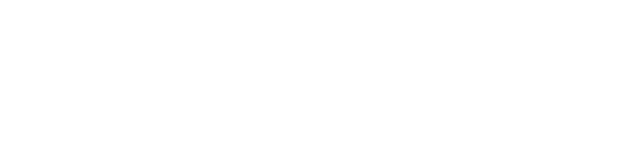
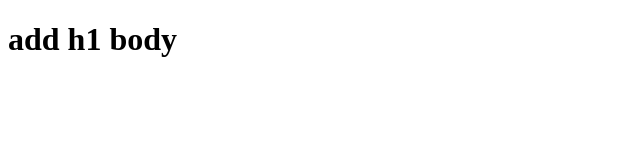
Before and after one commit to anharkamarudin98/learn-git-and-github-2, a plain HTML site: page index.html in a window 1280 px wide. Shown: the whole page, without its empty margins (0-640 px from the left). Drawn offline with Linux system fonts and the light colour scheme.

Commit message:
added h1 body on index.html file

```diff
--- a/index.html
+++ b/index.html
@@ -5,6 +5,6 @@
     <title>Learn Git and Github</title>
   </head>
   <body>
-
+    <h1>add h1 body</h1>
   </body>
 </html>
```
